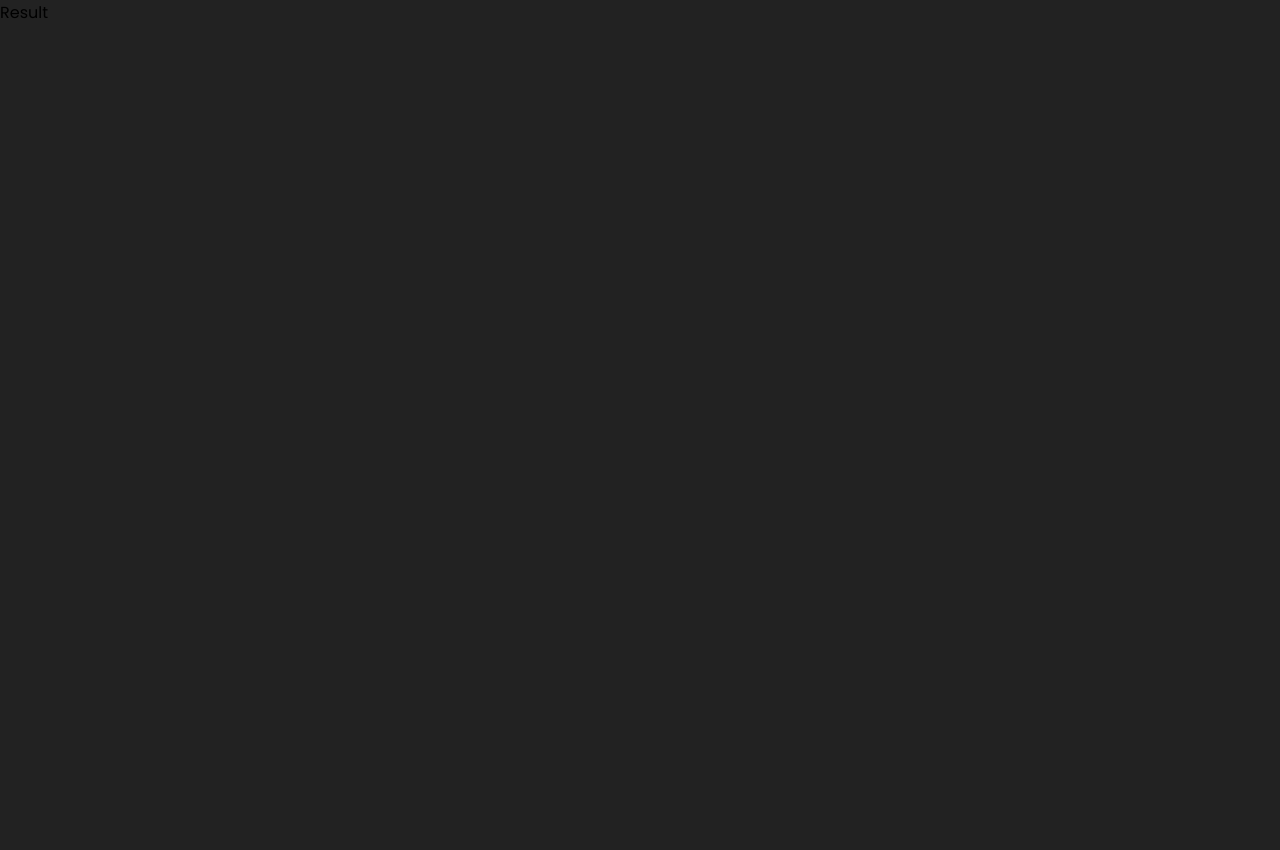
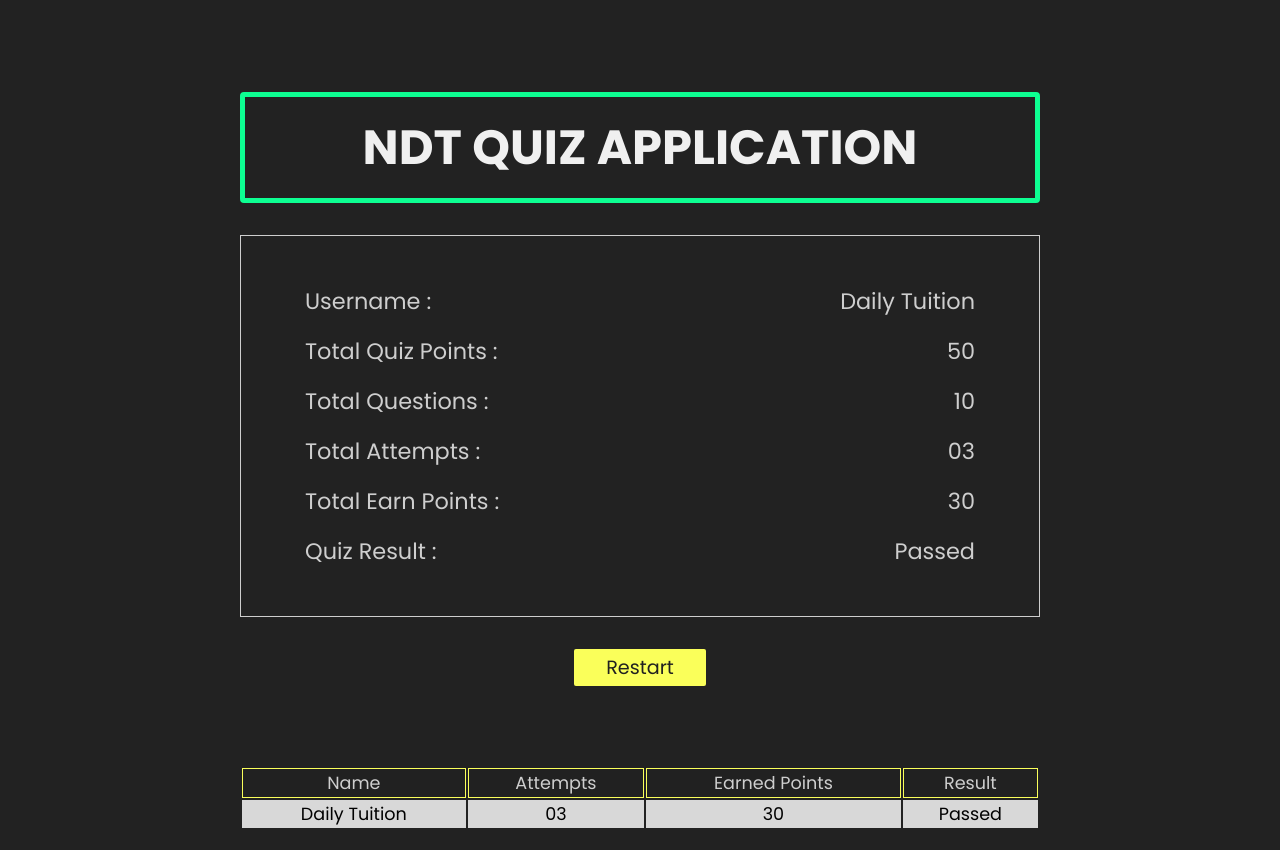
Before and after one commit to yousseflearn/NDT-QUIZ-APP, a React (Vite) app in the folder client/: page /result in a window 1280 px wide. Before the commit the page ends 800 px from the top, so only its background shows below. Built offline with nearby package versions, Linux system fonts and the light colour scheme.

Commit message:
Creation  Redux and Reducers

```diff
--- a/client/package.json
+++ b/client/package.json
@@ -10,6 +10,7 @@
     "preview": "vite preview"
   },
   "dependencies": {
+    "@reduxjs/toolkit": "^2.2.5",
     "axios": "^1.7.2",
     "react": "^18.3.1",
     "react-dom": "^18.3.1",
--- a/client/src/components/Home/Home.jsx
+++ b/client/src/components/Home/Home.jsx
@@ -17,7 +17,12 @@ const Home = () => {
         <li>The result will be declared at the end of the quiz.</li>
       </ol>
       <form id="form">
-        <input className="userId" type="text" placeholder="Username*" />
+        <input
+          ref={inputRef}
+          className="userId"
+          type="text"
+          placeholder="Username*"
+        />
       </form>
       <div className="start">
         <Link className="btn" to={'/quiz'}>
--- a/client/src/components/Questions/Questions.jsx
+++ b/client/src/components/Questions/Questions.jsx
@@ -5,12 +5,12 @@ import data from '../../database/data';
 const Questions = () => {
   const [checked, setChecked] = useState(undefined);
   useEffect(() => {
-    console.log(data);
+    // console.log(data);
   }, []);
   const onSelectHandler = () => {
-    console.log('button radio change');
+    // console.log('button radio change');
   };
-  const question = data[3];
+  const question = data[1];
   return (
     <div className="questions">
       <h2 className="text-light">{question.question}</h2>
--- a/client/src/components/Quiz/Quiz.jsx
+++ b/client/src/components/Quiz/Quiz.jsx
@@ -1,8 +1,16 @@
-import React from 'react';
+import React, { useEffect } from 'react';
 import './Quiz.css';
 import Questions from '../Questions/Questions.jsx';
 
+/** redux store import */
+import { useSelector } from 'react-redux';
+
 const Quiz = () => {
+  const state = useSelector((state) => state);
+  useEffect(() => {
+    console.log(state);
+  });
+
   // next button event handler
   const onNextHandler = () => {
     console.log('onclick next ');
--- a/client/src/components/Result/Result.jsx
+++ b/client/src/components/Result/Result.jsx
@@ -1,8 +1,52 @@
 import React from 'react';
 import './Result.css';
-
+import { Link } from 'react-router-dom';
+import ResultTable from '../ResultTable/ResultTable';
 const Result = () => {
-  return <div>Result</div>;
+  const onClickHandler = () => {
+    console.log('restart');
+  };
+  return (
+    <>
+      <div className="container">
+        <h1 className="title text-light">NDT QUIZ APPLICATION</h1>
+        <div className="result flex-center">
+          <div className="flex">
+            <span>Username :</span>
+            <span className="bold">Daily Tuition</span>
+          </div>
+          <div className="flex">
+            <span>Total Quiz Points :</span>
+            <span className="bold">50</span>
+          </div>
+          <div className="flex">
+            <span>Total Questions :</span>
+            <span className="bold">10</span>
+          </div>
+          <div className="flex">
+            <span>Total Attempts :</span>
+            <span className="bold">03</span>
+          </div>
+          <div className="flex">
+            <span>Total Earn Points :</span>
+            <span className="bold">30</span>
+          </div>
+          <div className="flex">
+            <span>Quiz Result :</span>
+            <span className="bold">Passed</span>
+          </div>
+        </div>
+        <div className="start">
+          <Link className="btn" to="/" onClick={onClickHandler}>
+            Restart
+          </Link>
+        </div>
+      </div>
+      <div className="container">
+        <ResultTable />
+      </div>
+    </>
+  );
 };
 
 export default Result;
--- /dev/null
+++ b/client/src/components/ResultTable/ResultTable.jsx
@@ -0,0 +1,29 @@
+import React from 'react';
+import './ResultTable.css';
+
+const ResultTable = () => {
+  return (
+    <div>
+      <table>
+        <thead className="table-header">
+          <tr className="table-row">
+            <td>Name</td>
+            <td>Attempts</td>
+            <td>Earned Points</td>
+            <td>Result</td>
+          </tr>
+        </thead>
+        <tbody>
+          <tr className="table-body">
+            <td>Daily Tuition</td>
+            <td>03</td>
+            <td>30</td>
+            <td>Passed</td>
+          </tr>
+        </tbody>
+      </table>
+    </div>
+  );
+};
+
+export default ResultTable;
--- /dev/null
+++ b/client/src/redux/questionReducer.js
@@ -0,0 +1,19 @@
+import { createSlice } from '@reduxjs/toolkit';
+
+/** create Reducer */
+export const questionReducer = createSlice({
+  name: 'questions',
+  initialState: {
+    queue: [],
+    answers: [],
+    trace: 0,
+  },
+  reducers: {
+    startExamAction: (state, action) => {
+      return { ...state, queue: action.payload };
+    },
+  },
+});
+
+export const { startExamAction } = questionReducer.actions;
+export default questionReducer.reducer;
--- /dev/null
+++ b/client/src/redux/resultReducer.js
@@ -0,0 +1,16 @@
+import { createSlice } from '@reduxjs/toolkit';
+
+export const resultReducer = createSlice({
+  name: 'result',
+  initialState: {
+    userId: null,
+    result: [],
+  },
+  reducers: {
+    setUserId: (state, action) => {
+      state.userId = action.payload;
+    },
+  },
+});
+export const { setUserId } = resultReducer.actions;
+export default resultReducer.reducer;
--- /dev/null
+++ b/client/src/redux/store.js
@@ -0,0 +1,10 @@
+import { combineReducers, configureStore } from '@reduxjs/toolkit';
+//call reducer
+import questionReducer from './questionReducer.js';
+import resultReducer from './resultReducer.js';
+const rootReducer = combineReducers({
+  questions: questionReducer,
+  result: resultReducer,
+});
+//create store with reducer
+export default configureStore({ reducer: rootReducer });
```
Also changed, not shown: client/src/main.jsx (+7 -2 lines), client/src/components/ResultTable/ResultTable.css (added), 1 other file (tests, documents, lock files or other folders).
